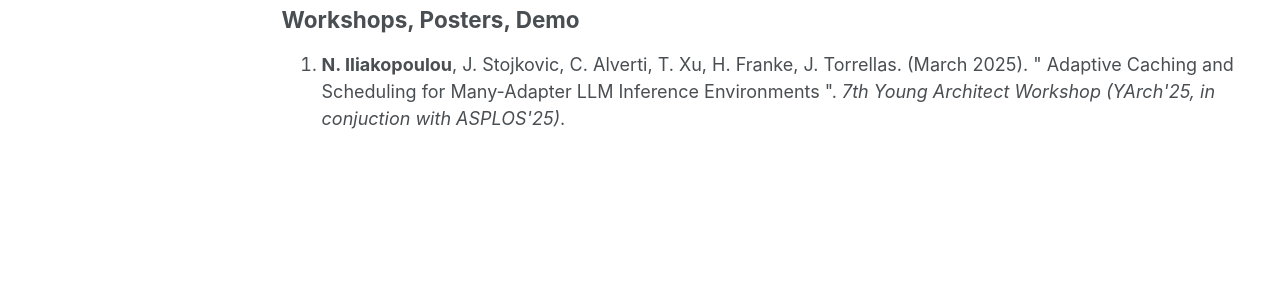
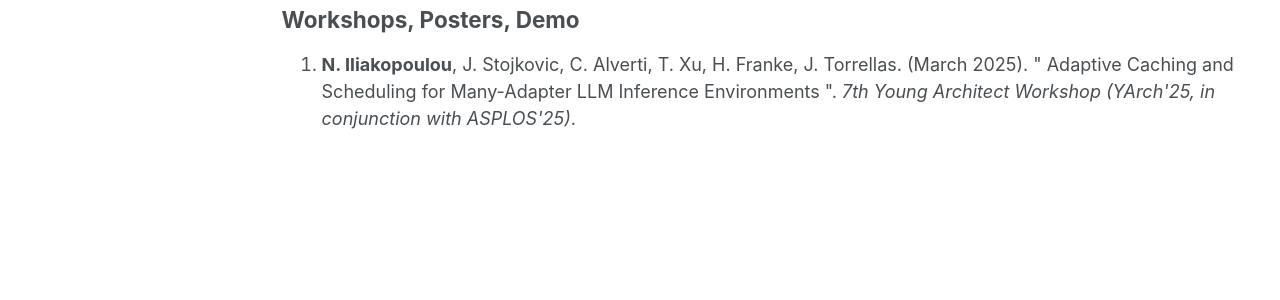
Before and after one commit to nmiliakopoulou/nmiliakopoulou.github.io, a Jekyll site: the page built from _pages/publications.md, in a window 1280 px wide and 1144 px high. Shown: the part 605-905 px from the top of the window. Built offline with Jekyll 4.4.1, drawn with Linux system fonts in a browser that asks for light colours; some web fonts are replaced.

Commit message:
Update publications.md

```diff
--- a/_pages/publications.md
+++ b/_pages/publications.md
@@ -63,6 +63,6 @@ Paper: <a href="https://jovans2.github.io/files/EcoFaaS_ISCA2024_Final.pdf" targ
 
 <ol reversed>
 <li>
-<b>N. Iliakopoulou</b>, J. Stojkovic, C. Alverti, T. Xu, H. Franke, J. Torrellas. (March 2025). &quot; Adaptive Caching and Scheduling for Many-Adapter LLM Inference Environments &quot;. <i>7th Young Architect Workshop (YArch'25, in conjuction with ASPLOS'25)</i>.
+<b>N. Iliakopoulou</b>, J. Stojkovic, C. Alverti, T. Xu, H. Franke, J. Torrellas. (March 2025). &quot; Adaptive Caching and Scheduling for Many-Adapter LLM Inference Environments &quot;. <i>7th Young Architect Workshop (YArch'25, in conjunction with ASPLOS'25)</i>.
 </li>
 </ol>
```
